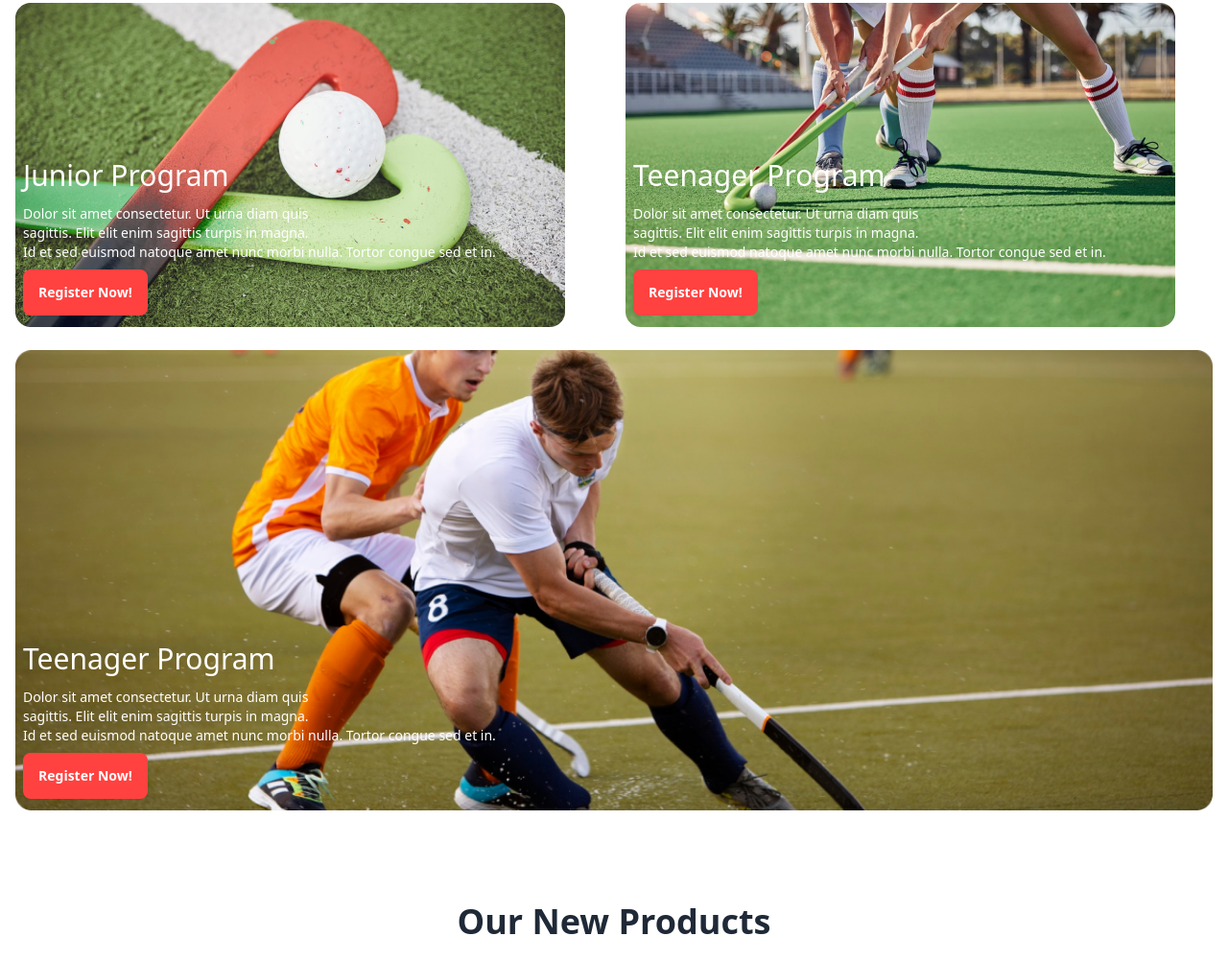
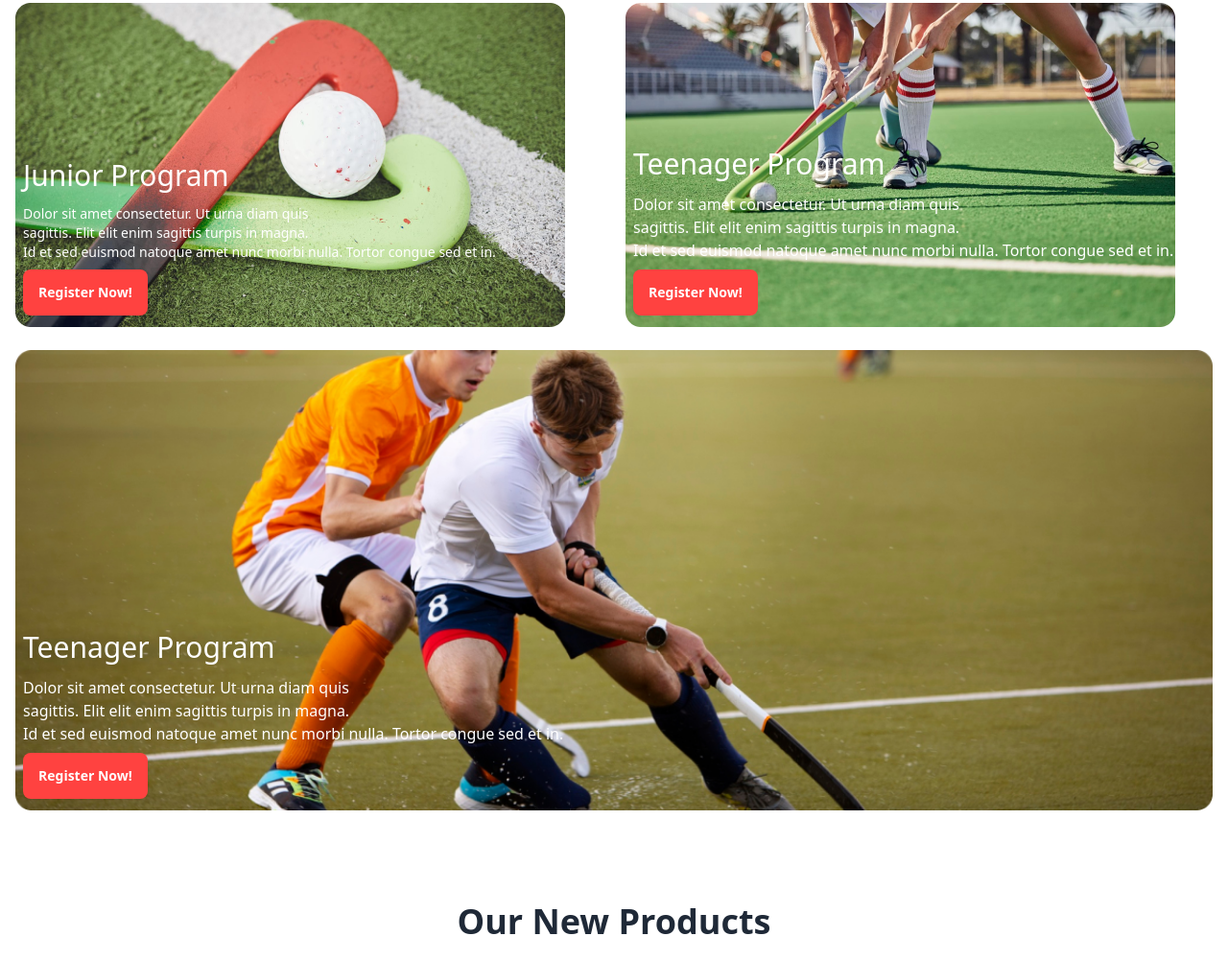
Before and after one commit to shahadat500441/hockeys-tailwiend-project, a plain HTML site: page index.html in a window 1280 px wide. Shown: the part 1477-2478 px from the top of the page at 96% size. Drawn offline with nearby package versions, Linux system fonts and the light colour scheme.

Commit message:
program section code update

```diff
--- a/index.html
+++ b/index.html
@@ -189,7 +189,7 @@
                         <div class=" relative ">
                             <div class="absolute left-2 bottom-3">
                                 <h2 class="text-3xl text-white mb-3">Teenager Program</h2>
-                                <p class=" text-white text-sm mb-2 ">Dolor sit amet consectetur. Ut urna diam quis <br>
+                                <p class=" text-white  mb-2 ">Dolor sit amet consectetur. Ut urna diam quis <br>
                                     sagittis. Elit elit
                                     enim sagittis turpis in magna. <br> Id et sed euismod natoque amet nunc morbi nulla.
                                     Tortor congue sed et in.</p>
@@ -208,7 +208,7 @@
                 <div class=" relative ">
                     <div class="absolute left-2 bottom-3">
                         <h2 class="text-3xl text-white mb-3">Teenager Program</h2>
-                        <p class=" text-white text-sm mb-2 ">Dolor sit amet consectetur. Ut urna diam quis <br>
+                        <p class=" text-white  mb-2 ">Dolor sit amet consectetur. Ut urna diam quis <br>
                             sagittis. Elit elit
                             enim sagittis turpis in magna. <br> Id et sed euismod natoque amet nunc morbi nulla.
                             Tortor congue sed et in.</p>
```
